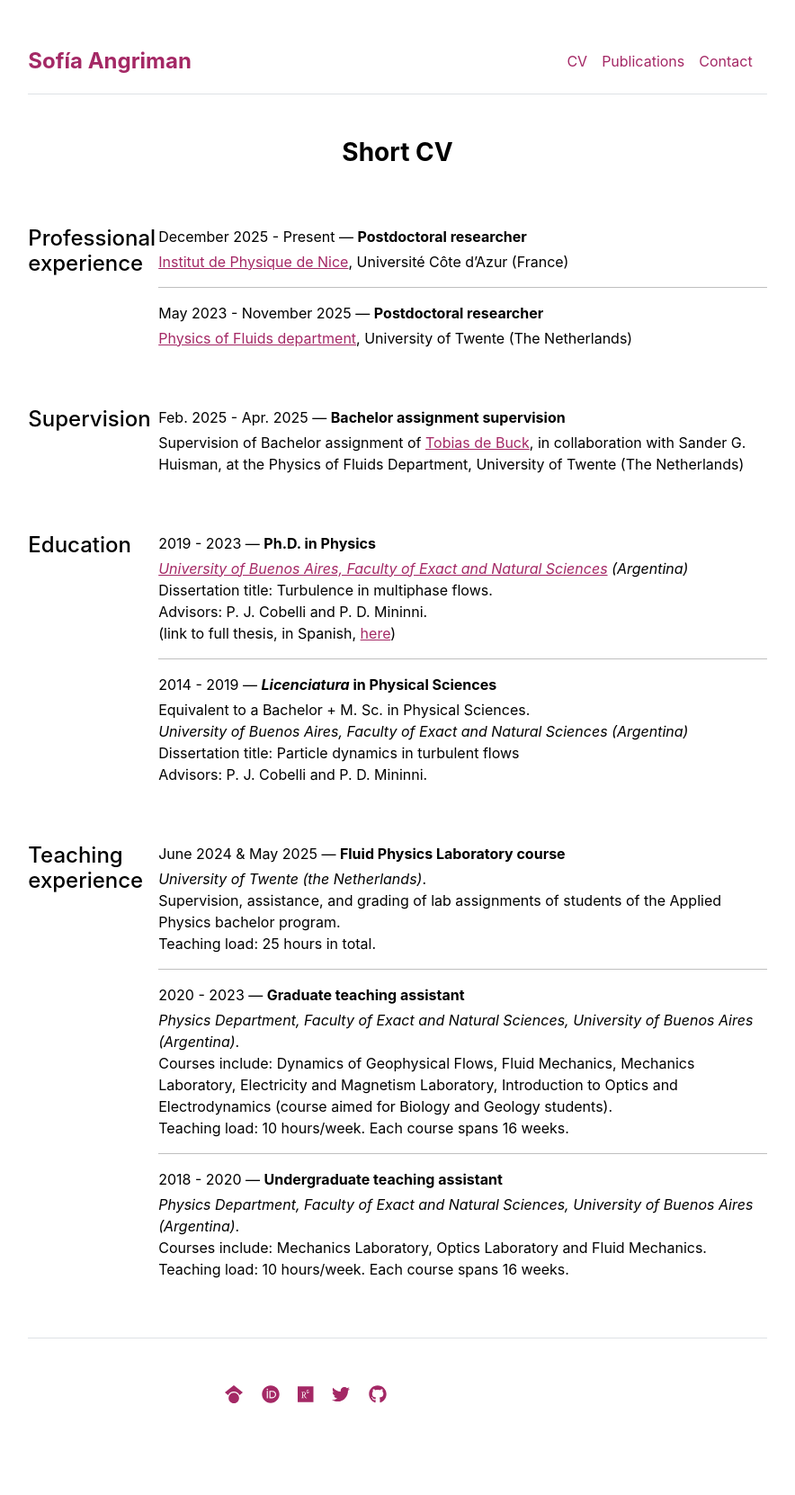
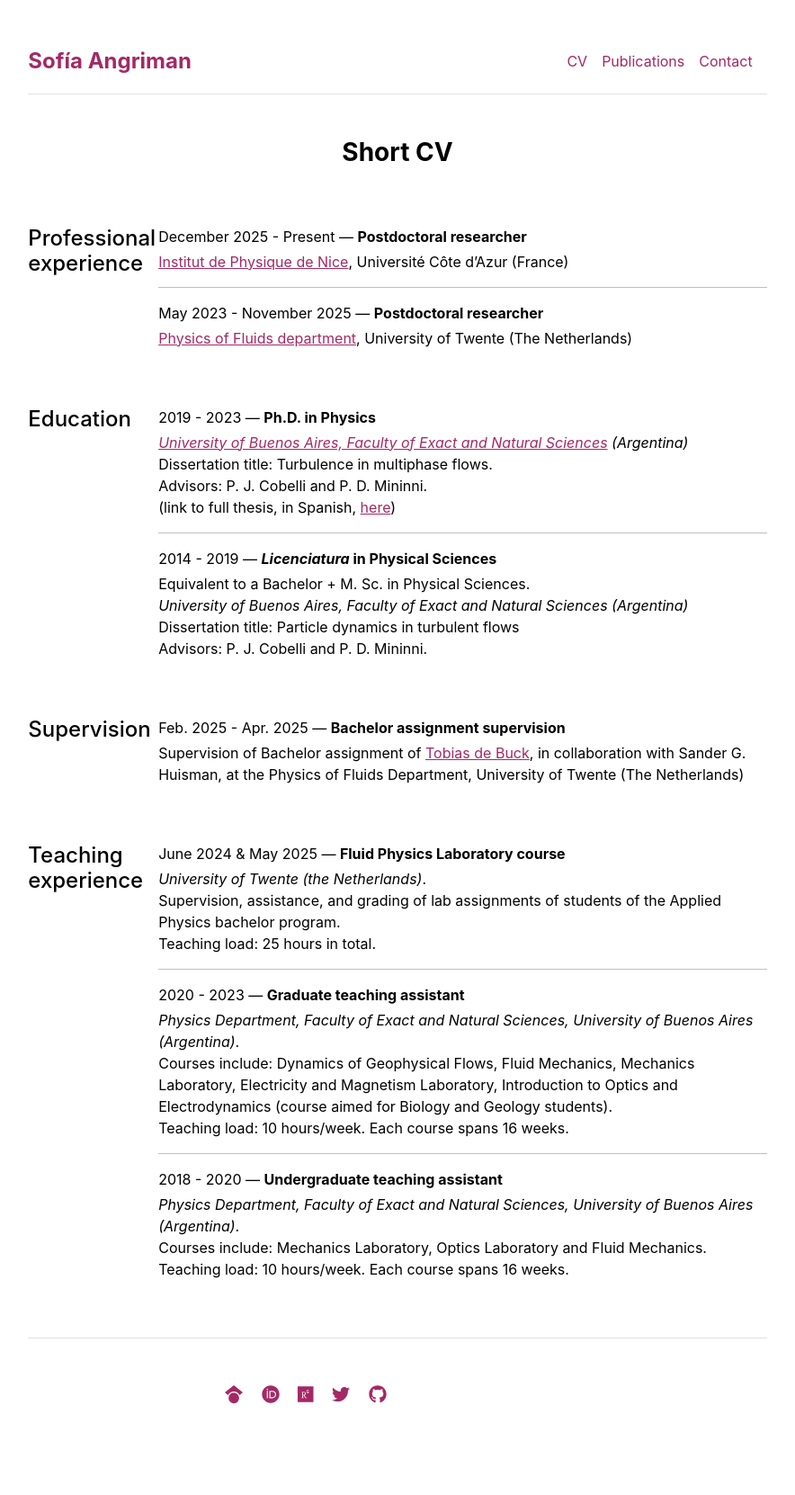
Before and after one commit to sofiaangriman/sofiaangriman.github.io, a Jekyll site: the page built from cv.md, in a window 1280 px wide. Shown: the whole page at 90% size, without its empty margins (198-1082 px from the left). Built offline with Jekyll 4.4.1, drawn with Linux system fonts in a browser that asks for light colours.

Commit message:
Update cv.html

```diff
--- a/_layouts/cv.html
+++ b/_layouts/cv.html
@@ -22,12 +22,12 @@ layout: default
       </div>
     </div>
 
-    <div class="row g-5 mb-5">
+	<div class="row g-5 mb-5">
       <div class="col-md-2">
-        <h4>Supervision</h4>
+        <h4>Education</h4>
       </div>
       <div class="col-md-10">
-        {% for section in site.data.cv.supervision %}
+        {% for section in site.data.cv.education %}
 	  <p class="mb-1">{{ section.date }} &mdash; <b>{{ section.title }}</b> </p>
           <p class="mt-0 mb-1">{{ section.description | markdownify }}</p>
 	  <!-- Conditionally add the horizontal line except after the last section -->
@@ -38,12 +38,12 @@ layout: default
       </div>
     </div>
 
-	<div class="row g-5 mb-5">
+    <div class="row g-5 mb-5">
       <div class="col-md-2">
-        <h4>Education</h4>
+        <h4>Supervision</h4>
       </div>
       <div class="col-md-10">
-        {% for section in site.data.cv.education %}
+        {% for section in site.data.cv.supervision %}
 	  <p class="mb-1">{{ section.date }} &mdash; <b>{{ section.title }}</b> </p>
           <p class="mt-0 mb-1">{{ section.description | markdownify }}</p>
 	  <!-- Conditionally add the horizontal line except after the last section -->
```
